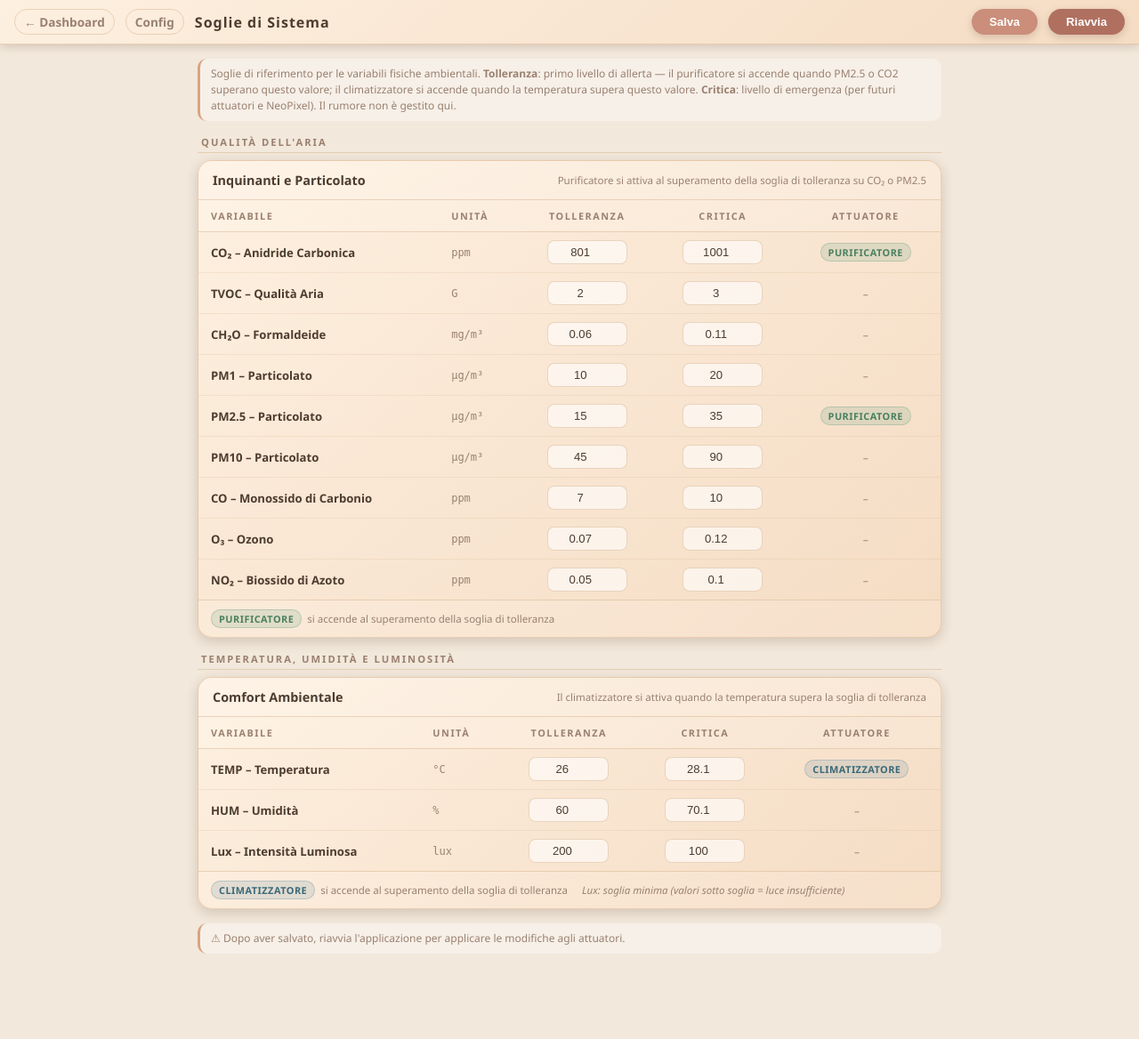
After one commit to ireneranaldo/digihealth-smartlamp, a Flask app: page /thresholds in a window 1280 px wide. The commit adds this page. Shown: the whole page at 89% size. Run offline with Flask 3, Linux system fonts and the light colour scheme.

Commit message:
feat: pagina web soglie + fix temp_key AC + wiring soglie agli attuatori
- Nuova pagina /thresholds: tabella modificabile delle 12 soglie fisiche
  (tolleranza e critica per CO2, TVOC, CH2O, PM1/2.5/10, CO, O3, NO2, TEMP, HUM, lux)
- API /thresholds/data e /thresholds/save per lettura/salvataggio su YAML
- Sezione thresholds: aggiunta a default.yaml e windows.yaml con valori di default
- Attuatori leggono le soglie dalla sezione thresholds: purificatore usa pm25/co2
  tolleranza, climatizzatore usa temp tolleranza come temp_on
- Fix bug temp_key: corretto da 'Temperatura-[°C]' a 'TEMP-[C]' (chiave reale ZPH)
- Aggiunto campo thresholds in DigiHealthConfig (Pydantic)
- Bottone Soglie aggiunto a dashboard e link in config page
- AVVIO_WINDOWS.md: guida avvio su Windows

Co-Authored-By: Claude Sonnet 4.6 <noreply@anthropic.com>

```diff
--- a/digihealth/actuators/tuya_ac.py
+++ b/digihealth/actuators/tuya_ac.py
@@ -30,7 +30,7 @@ class TuyaAC:
         self.temp_target = config.get('temp_target', 22)
         self.mode = config.get('mode', 'cold')
         self.fan_speed = config.get('fan_speed', 'auto')
-        self.temp_key = config.get('temp_key', 'Temperatura-[°C]')
+        self.temp_key = config.get('temp_key', 'TEMP-[C]')
         self._is_on: Optional[bool] = None
         self._last_temp: Optional[float] = None
 
--- a/digihealth/config.py
+++ b/digihealth/config.py
@@ -41,6 +41,7 @@ class DigiHealthConfig(BaseModel):
     communicator: CommunicatorConfig = Field(default_factory=CommunicatorConfig)
     web: WebConfig = Field(default_factory=WebConfig)
     logging: LoggingConfig = Field(default_factory=LoggingConfig)
+    thresholds: Dict[str, Any] = Field(default_factory=dict)
 
 def load_config(config_path: str = "config/default.yaml") -> DigiHealthConfig:
     """Load configuration from YAML file."""
--- a/digihealth/web/templates/config.html
+++ b/digihealth/web/templates/config.html
@@ -169,6 +169,7 @@
 
 <div class="header">
     <a href="/">← Dashboard</a>
+    <a href="/thresholds">Soglie</a>
     <h1>Configurazione</h1>
     <button class="btn-save" id="btn-save" onclick="saveConfig()">Salva</button>
     <button class="btn-restart" id="btn-restart" onclick="restartApp()">Riavvia</button>
--- a/digihealth/web/templates/dashboard.html
+++ b/digihealth/web/templates/dashboard.html
@@ -462,6 +462,7 @@
             <button id="calBtn"  class="btn btn-cal" onclick="runCalibration()">Calibra</button>
             <button id="mainBtn" class="btn btn-toggle-off" onclick="toggle()">Avvia</button>
             <button class="btn btn-exit" onclick="window.location='/config'">Config</button>
+            <button class="btn btn-exit" onclick="window.location='/thresholds'">Soglie</button>
         <button class="btn btn-exit" onclick="exitApp()">Esci</button>
         </div>
 
--- /dev/null
+++ b/digihealth/web/templates/thresholds.html
@@ -0,0 +1,380 @@
+<!DOCTYPE html>
+<html lang="it">
+<head>
+    <meta charset="UTF-8">
+    <meta name="viewport" content="width=device-width, initial-scale=1.0">
+    <title>Soglie – DigiHealth</title>
+    <style>
+        :root {
+            --bg:         #f2e8db;
+            --card-bg:    linear-gradient(140deg, #fdf0e0, #f5dcc4);
+            --accent:     #ca8e7b;
+            --accent2:    #d8a47f;
+            --red:        #e49571;
+            --text:       #4d3c2f;
+            --text-light: #9a8070;
+            --border:     rgba(208,170,132,0.45);
+            --shadow:     rgba(80,48,32,0.2);
+            --badge-pur:  #7aab8a;
+            --badge-ac:   #7a9bab;
+        }
+        * { box-sizing: border-box; margin: 0; padding: 0; }
+        body {
+            background: var(--bg);
+            color: var(--text);
+            font-family: 'Segoe UI', Roboto, sans-serif;
+            min-height: 100vh;
+            padding-bottom: 80px;
+        }
+
+        /* ── HEADER ── */
+        .header {
+            position: sticky; top: 0; z-index: 100;
+            display: flex; align-items: center; gap: 12px;
+            background: linear-gradient(140deg, #fdf0e0, #f5dcc4);
+            border-bottom: 1px solid var(--border);
+            box-shadow: 0 2px 10px var(--shadow);
+            padding: 10px 16px;
+        }
+        .header a {
+            color: var(--text-light); text-decoration: none;
+            font-size: 0.85rem; font-weight: 600;
+            padding: 4px 10px; border-radius: 20px;
+            border: 1px solid var(--border);
+            transition: background 0.15s;
+        }
+        .header a:hover { background: rgba(255,255,255,0.4); }
+        .header h1 { flex: 1; font-size: 1rem; font-weight: 700; letter-spacing: 1px; }
+        .btn-save {
+            padding: 7px 20px; border-radius: 999px; border: none;
+            background: var(--accent); color: white;
+            font-size: 0.82rem; font-weight: 700; cursor: pointer;
+            box-shadow: 0 3px 10px var(--shadow);
+            transition: transform 0.12s, box-shadow 0.12s;
+        }
+        .btn-save:hover { transform: translateY(-1px); box-shadow: 0 5px 14px var(--shadow); }
+        .btn-save:active { transform: translateY(0); }
+        .btn-save:disabled { opacity: 0.5; cursor: not-allowed; }
+        .btn-restart {
+            padding: 7px 20px; border-radius: 999px; border: none;
+            background: #b07060; color: white;
+            font-size: 0.82rem; font-weight: 700; cursor: pointer;
+            box-shadow: 0 3px 10px var(--shadow);
+            transition: transform 0.12s, box-shadow 0.12s;
+        }
+        .btn-restart:hover { transform: translateY(-1px); box-shadow: 0 5px 14px var(--shadow); }
+        .btn-restart:disabled { opacity: 0.5; cursor: not-allowed; }
+
+        /* ── MAIN ── */
+        .main { max-width: 860px; margin: 0 auto; padding: 16px 12px; display: flex; flex-direction: column; gap: 16px; }
+
+        /* ── NOTE ── */
+        .note {
+            font-size: 0.75rem; color: var(--text-light);
+            padding: 8px 12px;
+            background: rgba(255,255,255,0.35);
+            border-radius: 10px; border-left: 3px solid var(--accent2);
+            line-height: 1.5;
+        }
+
+        /* ── CARD ── */
+        .card {
+            background: var(--card-bg);
+            border: 1px solid var(--border);
+            border-radius: 16px;
+            box-shadow: 0 4px 14px var(--shadow);
+            overflow: hidden;
+        }
+        .card-header {
+            display: flex; align-items: center; justify-content: space-between;
+            padding: 12px 16px;
+            border-bottom: 1px solid var(--border);
+            background: rgba(255,255,255,0.2);
+        }
+        .card-title { font-size: 0.9rem; font-weight: 700; }
+        .card-subtitle { font-size: 0.72rem; color: var(--text-light); }
+
+        /* ── TABLE ── */
+        .thr-table {
+            width: 100%;
+            border-collapse: collapse;
+            font-size: 0.82rem;
+        }
+        .thr-table thead th {
+            padding: 10px 14px;
+            text-align: left;
+            font-size: 0.68rem;
+            font-weight: 700;
+            letter-spacing: 1.5px;
+            text-transform: uppercase;
+            color: var(--text-light);
+            border-bottom: 1px solid var(--border);
+            background: rgba(255,255,255,0.15);
+        }
+        .thr-table thead th.th-center { text-align: center; }
+        .thr-table tbody tr {
+            border-bottom: 1px solid rgba(208,170,132,0.2);
+            transition: background 0.12s;
+        }
+        .thr-table tbody tr:last-child { border-bottom: none; }
+        .thr-table tbody tr:hover { background: rgba(255,255,255,0.3); }
+        .thr-table td { padding: 9px 14px; vertical-align: middle; }
+        .td-var { font-weight: 600; color: var(--text); }
+        .td-unit {
+            font-size: 0.75rem; color: var(--text-light);
+            white-space: nowrap; font-family: monospace;
+        }
+        .td-num { text-align: center; }
+        .td-uses { text-align: center; }
+
+        /* ── INPUT ── */
+        .thr-input {
+            width: 90px; padding: 5px 8px;
+            border-radius: 8px; border: 1px solid var(--border);
+            background: rgba(255,255,255,0.6);
+            color: var(--text); font-size: 0.82rem;
+            text-align: center;
+            outline: none; transition: border-color 0.15s, box-shadow 0.15s;
+        }
+        .thr-input:focus {
+            border-color: var(--accent);
+            box-shadow: 0 0 0 2px rgba(202,142,123,0.2);
+        }
+
+        /* ── BADGES ── */
+        .badge {
+            display: inline-block;
+            padding: 2px 8px; border-radius: 999px;
+            font-size: 0.68rem; font-weight: 700;
+            letter-spacing: 0.5px; text-transform: uppercase;
+            white-space: nowrap;
+        }
+        .badge-purificatore { background: rgba(122,171,138,0.2); color: #4a8060; border: 1px solid rgba(122,171,138,0.4); }
+        .badge-climatizzatore { background: rgba(122,155,171,0.2); color: #3a6878; border: 1px solid rgba(122,155,171,0.4); }
+        .badge-none { color: var(--text-light); font-size: 0.75rem; }
+
+        /* ── SECTION TITLE ── */
+        .section-title {
+            font-size: 0.7rem; font-weight: 700; letter-spacing: 2px;
+            color: var(--text-light); text-transform: uppercase;
+            padding: 0 4px 4px;
+            border-bottom: 1px solid var(--border);
+        }
+
+        /* ── LEGEND ── */
+        .legend {
+            display: flex; gap: 16px; flex-wrap: wrap;
+            padding: 10px 14px;
+            border-top: 1px solid var(--border);
+            background: rgba(255,255,255,0.1);
+        }
+        .legend-item { display: flex; align-items: center; gap: 6px; font-size: 0.72rem; color: var(--text-light); }
+
+        /* ── TOAST ── */
+        #toast {
+            position: fixed; bottom: 24px; left: 50%; transform: translateX(-50%) translateY(80px);
+            background: #4a7c5f; color: white;
+            padding: 10px 24px; border-radius: 999px;
+            font-size: 0.85rem; font-weight: 600;
+            box-shadow: 0 4px 16px rgba(0,0,0,0.25);
+            transition: transform 0.3s ease, opacity 0.3s ease;
+            opacity: 0; z-index: 999;
+        }
+        #toast.show { transform: translateX(-50%) translateY(0); opacity: 1; }
+        #toast.error { background: var(--red); }
+    </style>
+</head>
+<body>
+
+<div class="header">
+    <a href="/">← Dashboard</a>
+    <a href="/config">Config</a>
+    <h1>Soglie di Sistema</h1>
+    <button class="btn-save" id="btn-save" onclick="saveThresholds()">Salva</button>
+    <button class="btn-restart" id="btn-restart" onclick="restartApp()">Riavvia</button>
+</div>
+
+<div class="main">
+
+    <div class="note">
+        Soglie di riferimento per le variabili fisiche ambientali.
+        <strong>Tolleranza</strong>: primo livello di allerta — il purificatore si accende quando PM2.5 o CO2 superano questo valore;
+        il climatizzatore si accende quando la temperatura supera questo valore.
+        <strong>Critica</strong>: livello di emergenza (per futuri attuatori e NeoPixel). Il rumore non è gestito qui.
+    </div>
+
+    <div>
+        <div class="section-title">Qualità dell'aria</div>
+        <div style="margin-top:8px">
+            <div class="card">
+                <div class="card-header">
+                    <span class="card-title">Inquinanti e Particolato</span>
+                    <span class="card-subtitle">Purificatore si attiva al superamento della soglia di tolleranza su CO₂ o PM2.5</span>
+                </div>
+                <table class="thr-table">
+                    <thead>
+                        <tr>
+                            <th>Variabile</th>
+                            <th>Unità</th>
+                            <th class="th-center">Tolleranza</th>
+                            <th class="th-center">Critica</th>
+                            <th class="th-center">Attuatore</th>
+                        </tr>
+                    </thead>
+                    <tbody id="tbody-air"></tbody>
+                </table>
+                <div class="legend">
+                    <div class="legend-item"><span class="badge badge-purificatore">purificatore</span> si accende al superamento della soglia di tolleranza</div>
+                </div>
+            </div>
+        </div>
+    </div>
+
+    <div>
+        <div class="section-title">Temperatura, Umidità e Luminosità</div>
+        <div style="margin-top:8px">
+            <div class="card">
+                <div class="card-header">
+                    <span class="card-title">Comfort Ambientale</span>
+                    <span class="card-subtitle">Il climatizzatore si attiva quando la temperatura supera la soglia di tolleranza</span>
+                </div>
+                <table class="thr-table">
+                    <thead>
+                        <tr>
+                            <th>Variabile</th>
+                            <th>Unità</th>
+                            <th class="th-center">Tolleranza</th>
+                            <th class="th-center">Critica</th>
+                            <th class="th-center">Attuatore</th>
+                        </tr>
+                    </thead>
+                    <tbody id="tbody-comfort"></tbody>
+                </table>
+                <div class="legend">
+                    <div class="legend-item"><span class="badge badge-climatizzatore">climatizzatore</span> si accende al superamento della soglia di tolleranza</div>
+                    <div class="legend-item" style="color:#9a8070; font-style:italic">Lux: soglia minima (valori sotto soglia = luce insufficiente)</div>
+                </div>
+            </div>
+        </div>
+    </div>
+
+    <div class="note">
+        ⚠ Dopo aver salvato, riavvia l'applicazione per applicare le modifiche agli attuatori.
+    </div>
+
+</div>
+
+<div id="toast"></div>
+
+<script>
+const AIR_ROWS = [
+    { key: 'co2',  label: 'CO₂ – Anidride Carbonica', unit: 'ppm',    tol: 801,  crit: 1001, step: 1,     uses: ['purificatore'] },
+    { key: 'tvoc', label: 'TVOC – Qualità Aria',        unit: 'G',      tol: 2,    crit: 3,    step: 0.1,   uses: [] },
+    { key: 'ch2o', label: 'CH₂O – Formaldeide',         unit: 'mg/m³',  tol: 0.06, crit: 0.11, step: 0.01,  uses: [] },
+    { key: 'pm1',  label: 'PM1 – Particolato',          unit: 'µg/m³',  tol: 10,   crit: 20,   step: 1,     uses: [] },
+    { key: 'pm25', label: 'PM2.5 – Particolato',        unit: 'µg/m³',  tol: 15,   crit: 35,   step: 1,     uses: ['purificatore'] },
+    { key: 'pm10', label: 'PM10 – Particolato',         unit: 'µg/m³',  tol: 45,   crit: 90,   step: 1,     uses: [] },
+    { key: 'co',   label: 'CO – Monossido di Carbonio', unit: 'ppm',    tol: 7,    crit: 10,   step: 1,     uses: [] },
+    { key: 'o3',   label: 'O₃ – Ozono',                 unit: 'ppm',    tol: 0.07, crit: 0.12, step: 0.01,  uses: [] },
+    { key: 'no2',  label: 'NO₂ – Biossido di Azoto',    unit: 'ppm',    tol: 0.05, crit: 0.1,  step: 0.01,  uses: [] },
+];
+
+const COMFORT_ROWS = [
+    { key: 'temp', label: 'TEMP – Temperatura',       unit: '°C',  tol: 26,   crit: 28.1, step: 0.1, uses: ['climatizzatore'] },
+    { key: 'hum',  label: 'HUM – Umidità',            unit: '%',   tol: 60,   crit: 70.1, step: 0.1, uses: [] },
+    { key: 'lux',  label: 'Lux – Intensità Luminosa', unit: 'lux', tol: 200,  crit: 100,  step: 1,   uses: [] },
+];
+
+let thr = {};
+
+fetch('/thresholds/data')
+    .then(r => r.json())
+    .then(data => { thr = data; renderTables(); })
+    .catch(() => { renderTables(); showToast('Caricamento soglie fallito — uso valori di default', true); });
+
+function renderRows(rows) {
+    return rows.map(row => {
+        const saved   = thr[row.key] || {};
+        const tolVal  = saved.tolerance !== undefined ? saved.tolerance : row.tol;
+        const critVal = saved.critical  !== undefined ? saved.critical  : row.crit;
+        const badges  = row.uses.map(u => `<span class="badge badge-${u}">${u}</span>`).join(' ');
+        return `
+        <tr>
+            <td class="td-var">${row.label}</td>
+            <td class="td-unit">${row.unit}</td>
+            <td class="td-num"><input type="number" id="${row.key}_tol" value="${tolVal}" step="${row.step}" class="thr-input"></td>
+            <td class="td-num"><input type="number" id="${row.key}_crit" value="${critVal}" step="${row.step}" class="thr-input"></td>
+            <td class="td-uses">${badges || '<span class="badge-none">–</span>'}</td>
+        </tr>`;
+    }).join('');
+}
+
+function renderTables() {
+    document.getElementById('tbody-air').innerHTML     = renderRows(AIR_ROWS);
+    document.getElementById('tbody-comfort').innerHTML = renderRows(COMFORT_ROWS);
+}
+
+function collect() {
+    const all = [...AIR_ROWS, ...COMFORT_ROWS];
+    const result = {};
+    all.forEach(row => {
+        const tolEl  = document.getElementById(row.key + '_tol');
+        const critEl = document.getElementById(row.key + '_crit');
+        result[row.key] = {
+            tolerance: tolEl  ? parseFloat(tolEl.value)  : row.tol,
+            critical:  critEl ? parseFloat(critEl.value) : row.crit,
+        };
+    });
+    return result;
+}
+
+function saveThresholds() {
+    const btn = document.getElementById('btn-save');
+    btn.disabled = true;
+    btn.innerText = 'Salvataggio…';
+
+    fetch('/thresholds/save', {
+        method: 'POST',
+        headers: { 'Content-Type': 'application/json' },
+        body: JSON.stringify(collect()),
+    })
+    .then(r => r.json())
+    .then(data => {
+        if (data.status === 'ok') {
+            showToast('Soglie salvate');
+            thr = collect();
+        } else {
+            showToast('Errore: ' + (data.message || 'sconosciuto'), true);
+        }
+    })
+    .catch(() => showToast('Errore di connessione', true))
+    .finally(() => { btn.disabled = false; btn.innerText = 'Salva'; });
+}
+
+function restartApp() {
+    if (!confirm('Riavviare l\'applicazione per applicare le nuove soglie?')) return;
+    const btn = document.getElementById('btn-restart');
+    btn.disabled = true;
+    btn.innerText = 'Riavvio…';
+    fetch('/restart', { method: 'POST' })
+        .then(() => {
+            showToast('Riavvio in corso — attendi…');
+            const poll = setInterval(() => {
+                fetch('/').then(r => {
+                    if (r.ok) { clearInterval(poll); location.reload(); }
+                }).catch(() => {});
+            }, 1000);
+            setTimeout(() => clearInterval(poll), 20000);
+        })
+        .catch(() => { btn.disabled = false; btn.innerText = 'Riavvia'; showToast('Errore di connessione', true); });
+}
+
+function showToast(msg, isError = false) {
+    const t = document.getElementById('toast');
+    t.innerText = msg;
+    t.className = 'show' + (isError ? ' error' : '');
+    setTimeout(() => t.className = '', 3500);
+}
+</script>
+</body>
+</html>
```
Also changed, not shown: AVVIO_WINDOWS.md (added, +62 -0 lines), config/default.yaml (+39 -1 lines), config/windows.yaml (+40 -3 lines), digihealth/actuators/__init__.py (+12 -2 lines), digihealth/web/__init__.py (+33 -0 lines).
